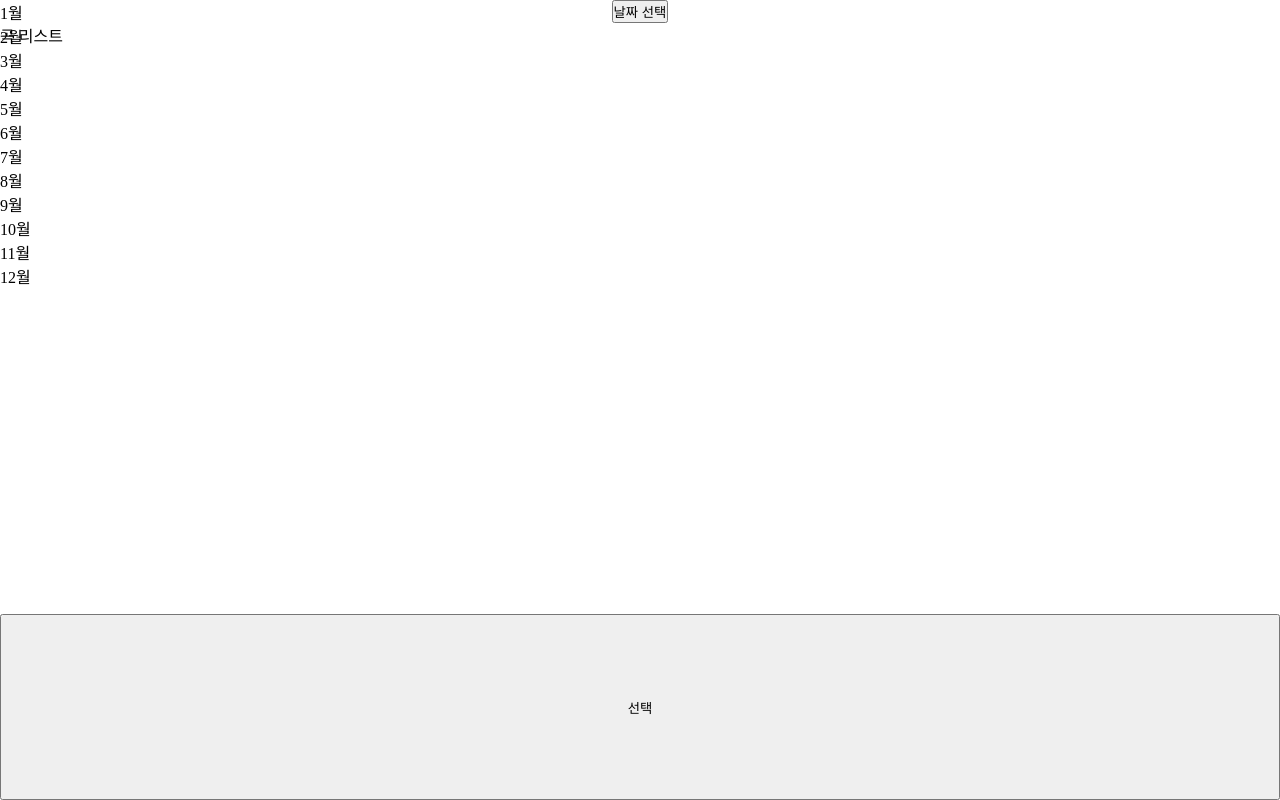
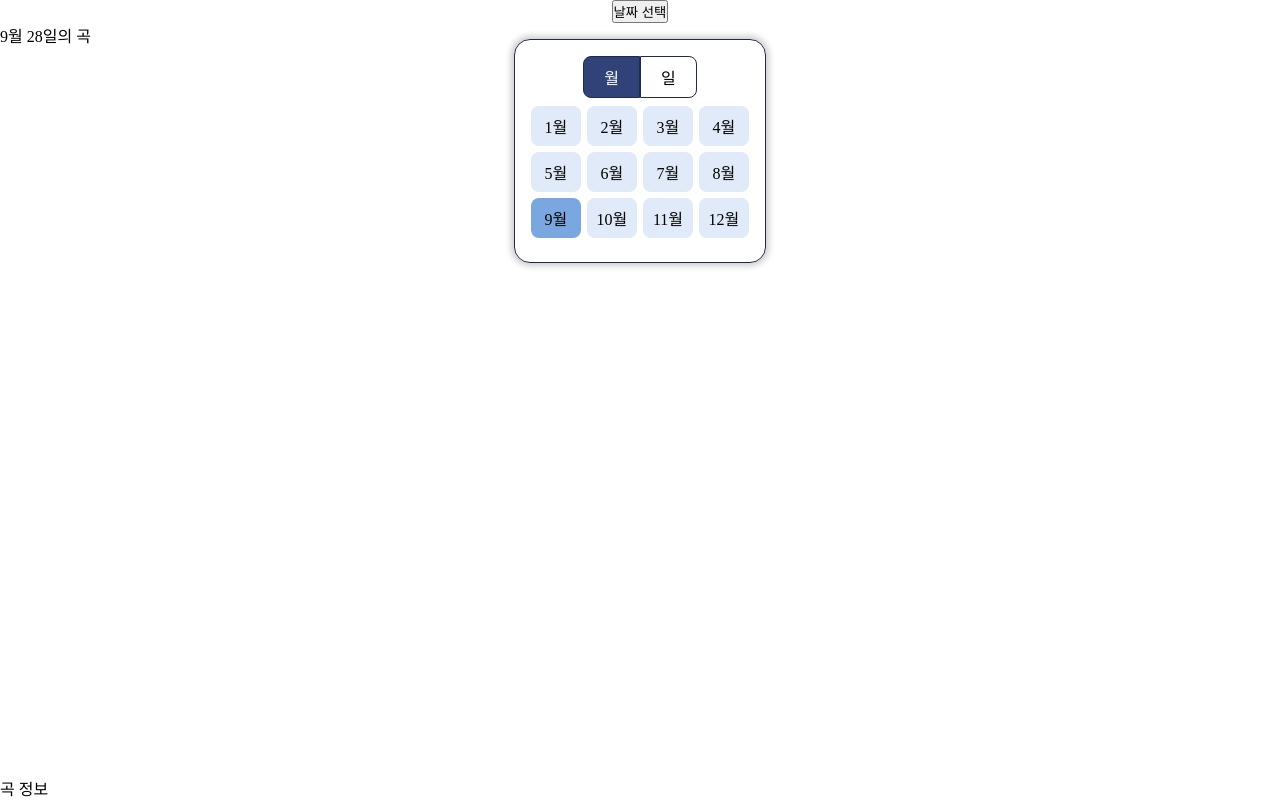
Before and after one commit to inmare/vocaloid-birthday, a React (Vite) app in the folder packages/frontend/: page / in a window 1280 px wide. Both pictures are taken after a click on the button "날짜 선택". Built offline with nearby package versions, Linux system fonts and the light colour scheme.

Commit message:
날짜 선택 component 제작

```diff
--- a/packages/frontend/src/components/App.tsx
+++ b/packages/frontend/src/components/App.tsx
@@ -1,44 +1,140 @@
 import { useState, useEffect } from "react";
 import clsx from "clsx";
+import dayjs from "dayjs";
 import "@scss/App.scss";
 
 function App() {
+  const [month, setMonth] = useState<number>(-1);
+  const [date, setDate] = useState<number>(-1);
+  const [maxDate, setMaxDate] = useState<number>(-1);
+  const [dateString, setDateString] = useState<string>();
+
   useEffect(() => {
-    // temp
+    const current = dayjs();
+    setMonth(current.month() + 1);
+    setDate(current.date());
+    setMaxDate(current.daysInMonth());
   }, []);
 
-  const [month, setMonth] = useState<number | null>(null);
-  const [date, setDate] = useState<number | null>(null);
+  useEffect(() => {
+    const monthString = String(month);
+    const dateString = date === 0 ? "전체" : String(date) + "일";
+    const str = `${monthString}월 ${dateString}의 곡`;
+    setDateString(str);
+  }, [month, date]);
+
+  const [selectMode, setSelectMode] = useState<"month" | "date">("month");
 
   const monthNumber = Array.from({ length: 12 }, (_, i) => i + 1);
+  const dateNumber = Array.from({ length: 31 }, (_, i) => i + 1);
 
   const [isPickingDate, setIsPickingDate] = useState(!false);
 
-  const handleMonth = () => {
+  const handlePickingType = () => {
     setIsPickingDate(!isPickingDate);
+  };
+
+  const handleMonthClick = (value: number) => {
+    setMonth(value);
+    const maxDate = dayjs()
+      .set("month", value - 1)
+      .daysInMonth();
+    setMaxDate(maxDate);
+    if (date > maxDate) {
+      setDate(maxDate);
+    }
+  };
+
+  const handleDateClick = (value: number) => {
+    if (maxDate === -1 || value > maxDate) {
+      return;
+    }
+
+    setDate(value);
   };
 
   return (
     <>
       <div className="wrapper">
+        <div className="date-picker-section">
           <div className="date-picker-wrapper">
-          <button onClick={handleMonth}>날짜 선택</button>
+            <button onClick={handlePickingType}>날짜 선택</button>
             <div
               className={clsx("picker-wrapper", {
                 hide: isPickingDate,
               })}
             >
-            <div className="picker month">
+              <div className="picker-type">
+                <div
+                  className={clsx("button", {
+                    active: selectMode === "month",
+                  })}
+                  onClick={() => setSelectMode("month")}
+                >
+                  월
+                </div>
+                <div
+                  className={clsx("button", {
+                    active: selectMode === "date",
+                  })}
+                  onClick={() => setSelectMode("date")}
+                >
+                  일
+                </div>
+              </div>
+
+              <div
+                className={clsx("picker", "month", {
+                  hide: selectMode !== "month",
+                })}
+              >
                 {monthNumber.map((value) => {
-                return <p>{value}월</p>;
+                  return (
+                    <div
+                      className={clsx("button", {
+                        active: month === value,
+                      })}
+                      onClick={() => handleMonthClick(value)}
+                    >
+                      {value}월
+                    </div>
+                  );
                 })}
               </div>
-            <div className="picker date"></div>
-            <button>선택</button>
+              <div
+                className={clsx("picker", "date", {
+                  hide: selectMode !== "date",
+                })}
+              >
+                {dateNumber.map((value) => {
+                  return (
+                    <div
+                      className={clsx("button", {
+                        active: date === value,
+                        deactivate: maxDate !== -1 && value > maxDate,
+                      })}
+                      onClick={() => handleDateClick(value)}
+                    >
+                      {value}일
+                    </div>
+                  );
+                })}
+                <div
+                  className={clsx("button", {
+                    active: date === 0,
+                  })}
+                  onClick={() => handleDateClick(0)}
+                >
+                  전체
                 </div>
               </div>
-        <div className="song-display-wrapper">곡 리스트</div>
-        <div className="song-info-wrapper">곡 정보</div>
+            </div>
+          </div>
+        </div>
+        <div className="song-display-section">
+          <p>{dateString}</p>
+        </div>
+        <div className="song-info-section">곡 정보</div>
       </div>
     </>
   );
--- a/packages/frontend/src/scss/App.scss
+++ b/packages/frontend/src/scss/App.scss
@@ -3,26 +3,105 @@
   grid-template-rows: auto 1fr auto;
   height: 100dvh;
 
-  .date-picker-wrapper {
+  .date-picker-section {
     grid-row: 1/2;
     display: flex;
     justify-content: center;
     align-items: center;
     flex-direction: column;
 
-    .picker-wrapper {
-      position: fixed;
-      top: 0;
-      left: 0;
-      right: 0;
-      bottom: 0;
+    .date-picker-wrapper {
+      position: relative;
 
-      display: grid;
+      .picker-wrapper {
+        // 위치 설정
+        position: absolute;
+        top: 100%;
+        left: 50%;
+        transform: translateX(-50%);
+        z-index: 999;
 
-      z-index: 1;
+        display: grid;
+        grid-template-rows: repeat(3, auto);
+        gap: 8px;
 
-      &.hide {
-        display: none;
+        padding: 16px;
+        margin: 16px 0;
+
+        border-radius: 16px;
+        border: 1px solid #212a4a;
+        box-shadow: 0px 0px 6px 3px rgba(0, 0, 0, 0.2);
+
+        div {
+          display: flex;
+          justify-content: center;
+        }
+
+        .picker-type {
+          .button {
+            background-color: #ffffff;
+            border: 1px solid #212a4a;
+            padding: 8px 20px;
+
+            &:first-child {
+              border-radius: 8px 0px 0px 8px;
+            }
+
+            &:nth-child(2) {
+              border-radius: 0px 8px 8px 0px;
+            }
+
+            &.active {
+              background-color: #304278;
+              color: #ffffff;
+            }
+          }
+        }
+
+        .picker {
+          display: grid;
+          max-width: 300px;
+
+          &.month {
+            grid-template-columns: repeat(4, minmax(50px, 1fr));
+            gap: 6px;
+          }
+
+          &.date {
+            grid-template-columns: repeat(4, minmax(50px, 1fr));
+            gap: 6px;
+          }
+
+          &.hide {
+            display: none;
+          }
+
+          .button {
+            background-color: #e0eaf8;
+            cursor: pointer;
+            user-select: none;
+            padding: 8px 8px;
+            border-radius: 8px;
+            font-size: 16px;
+
+            &.active {
+              background-color: #7aa7e0;
+            }
+
+            &.deactivate {
+              background-color: #e0eaf880;
+              color: rgba(0, 0, 0, 0.5);
+            }
+
+            &.hover {
+              background-color: #c9dbf4;
+            }
+          }
+        }
+
+        &.hide {
+          display: none;
+        }
       }
     }
   }
```
Lines whose indentation alone changed are shown as unchanged.
